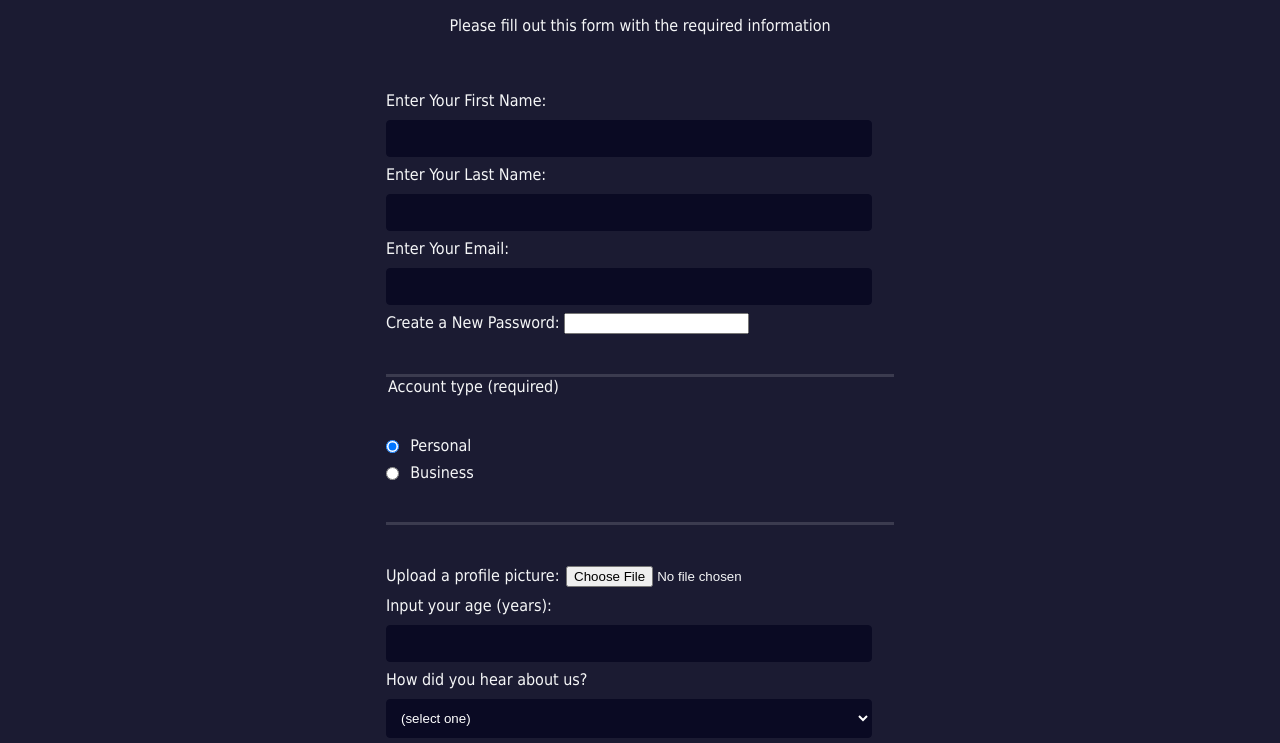
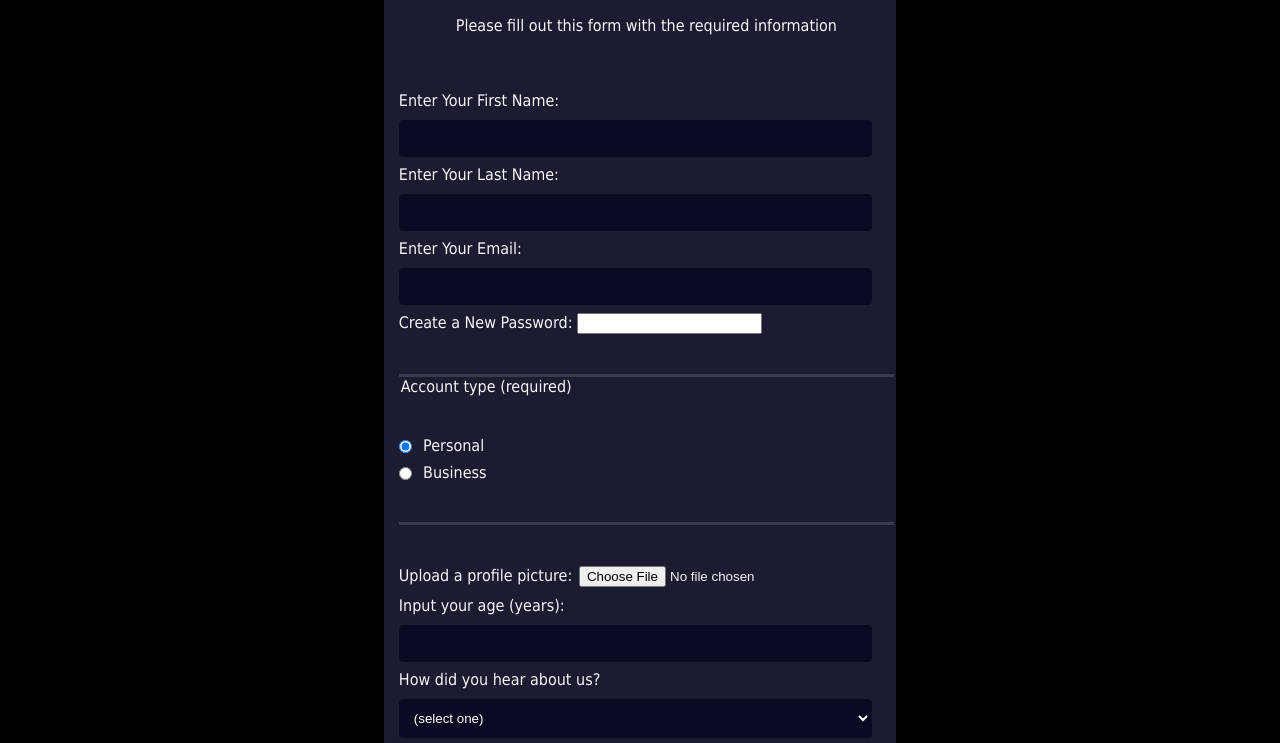
Before and after one commit to Sourav-425/RegistrationPage, a plain HTML site: page index.html in a window 1280 px wide. Shown: the part 86-829 px from the top of the page. Drawn offline with Linux system fonts and the light colour scheme.

Commit message:
final push

```diff
--- a/styles.css
+++ b/styles.css
@@ -3,7 +3,7 @@ body {
   height: 100vh;
   margin: 0;
 
-  background-color: #25256f;
+  background-color: black;
   color: #f5f6f7;
   font-family: Tahoma, sans-serif;
   font-size: 16px;
@@ -28,8 +28,9 @@ h1, p {
 
   background-color: #1b1b32;
 
-  padding-left: 30%;
-  padding-right:30%;
+  margin-left: 30%;
+ margin-right:30%;
+ padding-left:1%;
 
 }
 
```
